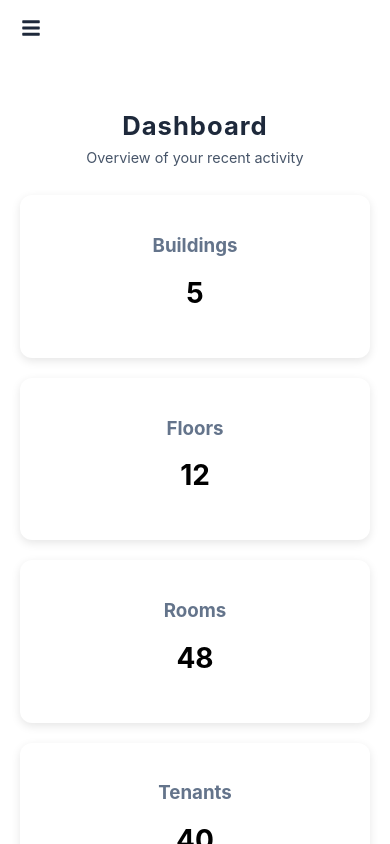
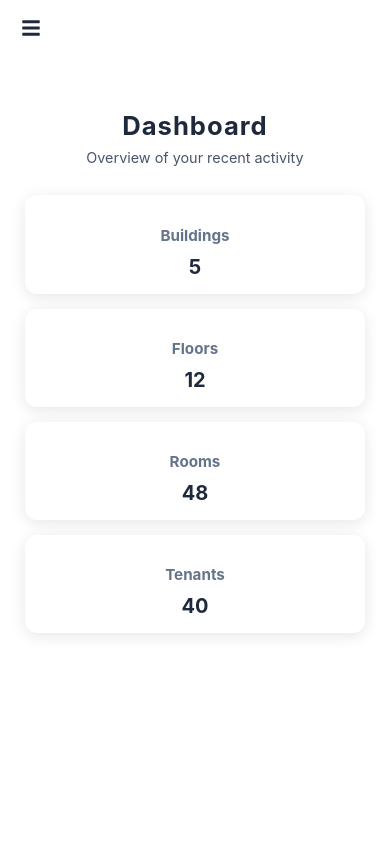
Before and after one commit to karthiksetty7/SettyRents, a React (Create React App) app in the folder SettyRents-master/: page /dashboard in a window 390 px wide. Built offline with nearby package versions, Linux system fonts and the light colour scheme; sample sign-in values are in the browser's storage.

Commit message:
Update index.css

```diff
--- a/SettyRents-master/src/components/DashboardCards/index.css
+++ b/SettyRents-master/src/components/DashboardCards/index.css
@@ -1,37 +1,83 @@
+/* ---------- CARDS CONTAINER ---------- */
 .cards-container {
   display: grid;
-grid-template-columns: repeat(4, 1fr);
+  grid-template-columns: repeat(4, 1fr); /* 4 cards desktop */
   gap: 20px;
+  padding: 0 20px;
+  margin-bottom: 40px;
 }
 
+/* ---------- INDIVIDUAL CARD ---------- */
 .card {
   background-color: white;
-padding: 20px;
+  padding: 25px;
   border-radius: 12px;
-box-shadow: 0 3px 10px rgba(0,0,0,0.1);
+  box-shadow: 0 3px 15px rgba(0, 0, 0, 0.1);
   text-align: center;
+  transition:
+    transform 0.2s ease,
+    box-shadow 0.2s ease;
+}
+
+.card:hover {
+  transform: translateY(-5px);
+  box-shadow: 0 8px 20px rgba(0, 0, 0, 0.15);
 }
 
 .card h3 {
   color: #64748b;
+  font-size: 1rem;
+  margin-bottom: 10px;
 }
 
 .card p {
   font-size: 28px;
   font-weight: bold;
-margin-top: 10px;
+  margin: 0;
+  color: #1e293b;
 }
 
-/* Tablet */
+/* ---------- RESPONSIVE CARDS ---------- */
+/* Tablet: 2 columns */
 @media screen and (max-width: 1024px) {
   .cards-container {
     grid-template-columns: repeat(2, 1fr);
+    padding: 0 15px;
   }
 }
 
-/* Mobile */
+/* Mobile: 1 column */
 @media screen and (max-width: 600px) {
   .cards-container {
     grid-template-columns: 1fr;
+    padding: 0 10px;
+  }
+
+  .card {
+    padding: 20px;
+  }
+
+  .card p {
+    font-size: 24px;
   }
 }
+
+/* Extra small phones */
+@media screen and (max-width: 400px) {
+  .cards-container {
+    padding: 0 5px;
+    gap: 15px;
+  }
+
+  .card {
+    padding: 15px;
+  }
+
+  .card h3 {
+    font-size: 0.95rem;
+  }
+
+  .card p {
+    font-size: 20px;
+  }
+}
```
Lines whose indentation alone changed are shown as unchanged.
